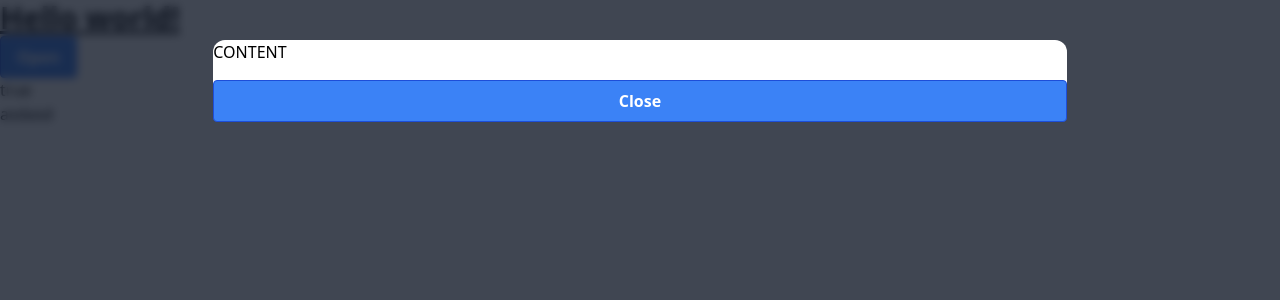
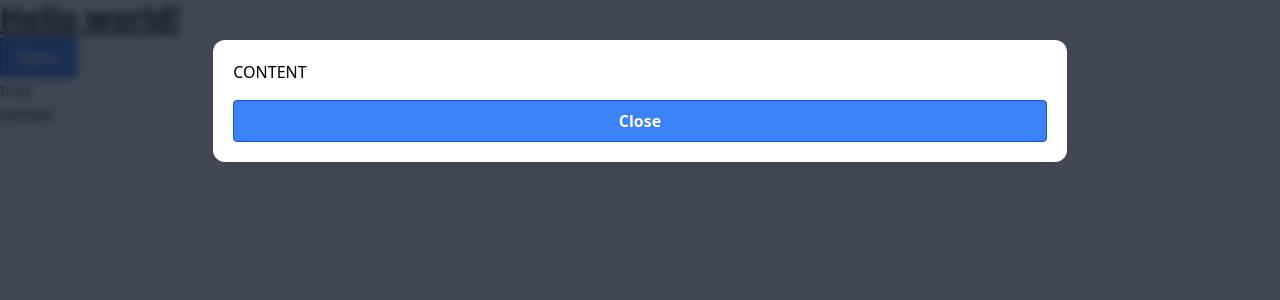
Before and after one commit to PeterLazarov/ReactModal, a React (Vite) app: page / in a window 1280 px wide. Both pictures are taken after a click on the button "Open". Shown: the top 300 px of the page. Built offline with nearby package versions, Linux system fonts and the light colour scheme.

Commit message:
modal dragging w/ caveats

```diff
--- a/src/components/Modal.tsx
+++ b/src/components/Modal.tsx
@@ -1,4 +1,4 @@
-import React, { ReactNode, useRef } from "react";
+import React, { ReactNode, useState } from "react";
 import ReactDOM from "react-dom";
 import Button from "./Button";
 
@@ -6,16 +6,18 @@ type Props = {
   children: ReactNode;
   open: boolean;
   closeModal: () => void;
+  draggable?: boolean;
   hideCloseButton?: boolean;
 };
 const Modal: React.FC<Props> = ({
   children,
   open,
   closeModal,
+  draggable,
   hideCloseButton,
 }) => {
-  // Reference to the modal's outer div element
-  const divRef = useRef<HTMLDivElement>(null);
+  const [transformCoord, setTransformCoord] = useState({ x: 0, y: 0 });
+  const [dragging, setDragging] = useState(false);
 
   function onOverlayClick() {
     closeModal();
@@ -25,16 +27,41 @@ const Modal: React.FC<Props> = ({
     e.stopPropagation();
   }
 
+  function onMouseMove(e: React.MouseEvent<HTMLDivElement>) {
+    if (dragging) {
+      setTransformCoord((curr) => ({
+        x: curr.x + e.movementX,
+        y: curr.y + e.movementY,
+      }));
+    }
+  }
+  function onDragStart() {
+    if (draggable) {
+      setDragging(true);
+    }
+  }
+  function onDragEnd() {
+    if (draggable) {
+      setDragging(false);
+    }
+  }
+
   if (open) {
     return ReactDOM.createPortal(
       <div
         onClick={onOverlayClick}
-        className="fixed top-0 left-0 right-0 bottom-0 bg-gray-900/80 backdrop-blur-sm"
+        className="fixed top-0 left-0 bottom-0 right-0 bg-gray-900/80 backdrop-blur-sm"
+        onMouseMove={onMouseMove}
+        onMouseUp={onDragEnd}
       >
         <div
-          ref={divRef}
+          style={{
+            transform: `translate(${transformCoord.x}px, ${transformCoord.y}px)`,
+            userSelect: dragging ? "none" : "all",
+          }}
           onClick={onModalClick}
-          className="w-8/12 my-10 mx-auto bg-white flex flex-col gap-4 m-4 rounded-xl"
+          className="w-8/12 my-10 mx-auto bg-white flex flex-col gap-4 m-4 rounded-xl p-5"
+          onMouseDown={onDragStart}
         >
           {children}
           {!hideCloseButton && <Button onClick={closeModal}>Close</Button>}
--- a/src/pages/Home.tsx
+++ b/src/pages/Home.tsx
@@ -17,7 +17,7 @@ const Home: React.FC = () => {
         Open
       </Button>
       <div>{`${showModal}`}</div>
-      <Modal open={showModal} closeModal={() => setShowModal(false)}>
+      <Modal open={showModal} closeModal={() => setShowModal(false)} draggable>
         <div>CONTENT</div>
       </Modal>
     </div>
```
